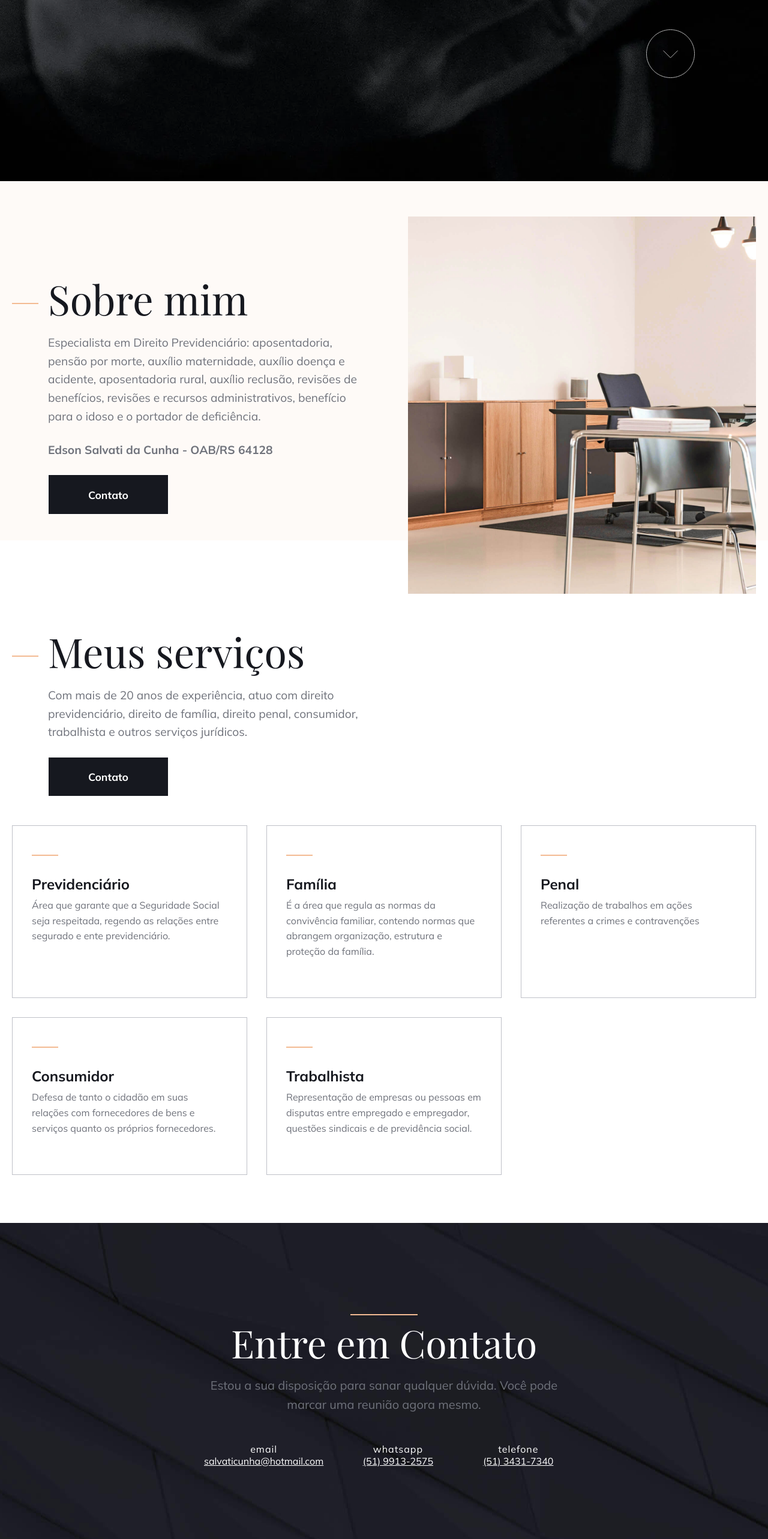
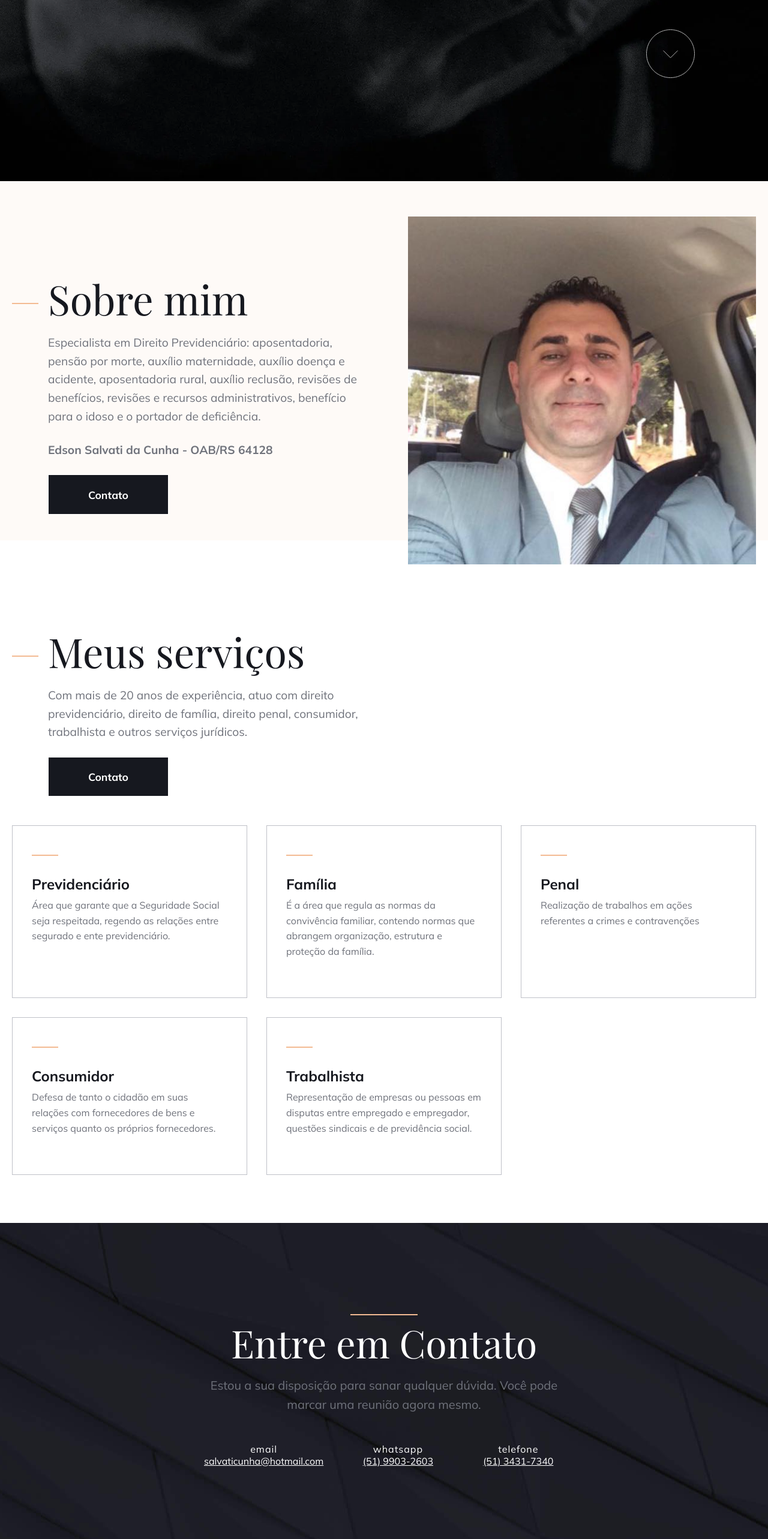
Before and after one commit to gabrielfioravante/edson-salvati, a website: page src/index.html in a window 1280 px wide. Shown: the part 665-3231 px from the top of the page at 60% size. Drawn offline with nearby package versions, Linux system fonts and the light colour scheme; files that its build step writes are made by us from their sources.

Commit message:
Atualizada imagem e número de whatsapp

```diff
--- a/src/index.html
+++ b/src/index.html
@@ -78,7 +78,7 @@
         </div>
       </div>
       <div class="about__image">
-        <img src="/images/office.jpg" alt="Escritório">
+        <img src="/images/edson.jpg" alt="Edson Salvati">
       </div>
     </div>
   </section>
@@ -142,7 +142,7 @@
         </div>
         <div>
           <span>whatsapp</span>
-          <a href="https://wa.me/555199132575?text=Ol%C3%A1%2C+Edson%21+Pode+me+ajudar%3F" target="_blank" rel="noreferrer">(51) 9913-2575</a>
+          <a href="https://wa.me/555199032603?text=Ol%C3%A1%2C+Edson%21+Pode+me+ajudar%3F" target="_blank" rel="noreferrer">(51) 9903-2603</a>
         </div>
         <div>
           <span>telefone</span>
```
Also changed, not shown: src/images/edson.jpg (added).
